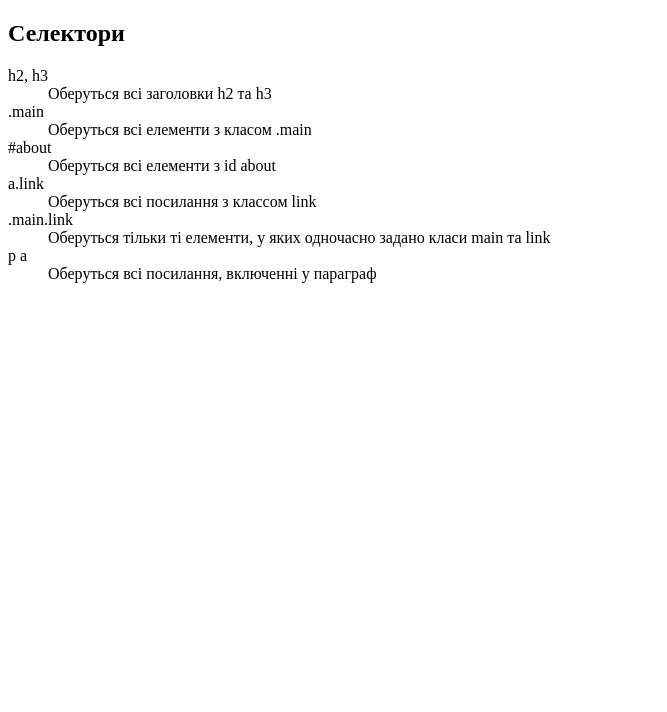
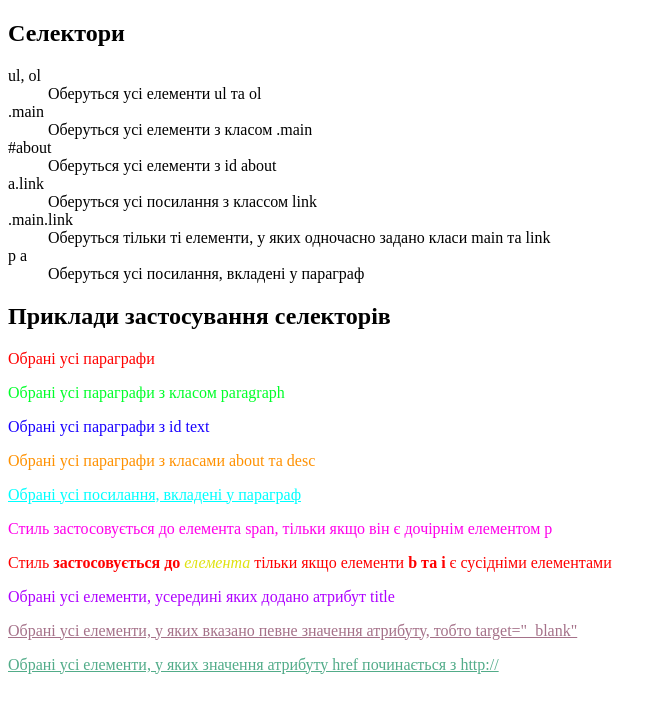
Before and after one commit to sotnykov/homework5, a plain HTML site: page index.html in a window 1280 px wide. Shown: the whole page, without its empty margins (0-667 px from the left). Drawn offline with Linux system fonts and the light colour scheme.

Commit message:
added examples of selectors in index and styles in css

```diff
--- a/css/stylesheet.css
+++ b/css/stylesheet.css
@@ -0,0 +1,39 @@
+p {
+  color: #ff0000;
+}
+
+.paragraph {
+  color: #00ff2a;
+}
+
+#text {
+  color: #1900ff;
+}
+
+.about.desc {
+  color: #ff9100;
+}
+
+p a {
+  color: #00ffff;
+}
+
+p>span {
+  color: #ff00ea;
+}
+
+b+i {
+  color: #dfe20f;
+}
+
+[title] {
+  color: #ae00ff;
+}
+
+[target="_blank"] {
+  color: #a57189;
+}
+
+a[href^="http://"] {
+  color: #52ac89;
+}
--- a/index.html
+++ b/index.html
@@ -1,29 +1,32 @@
 <!DOCTYPE html>
 <html lang="en">
+
 <head>
   <meta charset="UTF-8">
   <meta http-equiv="X-UA-Compatible" content="IE=edge">
   <meta name="viewport" content="width=device-width, initial-scale=1.0">
   <title>Selectors</title>
+  <link rel="stylesheet" href="css/stylesheet.css" type="text/css">
 </head>
+
 <body>
   <h2>Селектори</h2>
   <dl>
-    <dt>h2, h3</dt>
+    <dt>ul, ol</dt>
     <dd>
-      Оберуться всі заголовки h2 та h3
+      Оберуться усі елементи ul та ol
     </dd>
     <dt>.main</dt>
     <dd>
-      Оберуться всі елементи з класом .main
+      Оберуться усі елементи з класом .main
     </dd>
     <dt>#about</dt>
     <dd>
-      Оберуться всі елементи з id about
+      Оберуться усі елементи з id about
     </dd>
     <dt>a.link</dt>
     <dd>
-      Оберуться всі посилання з классом link
+      Оберуться усі посилання з классом link
     </dd>
     <dt>.main.link</dt>
     <dd>
@@ -31,8 +34,27 @@
     </dd>
     <dt>p a</dt>
     <dd>
-      Оберуться всі посилання, включенні у параграф
+      Оберуться усі посилання, вкладені у параграф
     </dd>
   </dl>
+  <h2>Приклади застосування селекторів</h2>
+  <p>Обрані усі параграфи</p>
+  <p class="paragraph">Обрані усі параграфи з класом paragraph</p>
+  <p id="text">Обрані усі параграфи з id text</p>
+  <p class="about desc">Обрані усі параграфи з класами about та desc</p>
+  <p><a href="#">Обрані усі посилання, вкладені у параграф</a></p>
+  <p><span>Стиль застосовується до елемента span, тільки якщо він є дочірнім елементом p</span></p>
+  <p>Стиль <b>застосовується до </b><i>елемента</i> тільки якщо елементи <b>b та i</b> є сусідніми елементами
+  </p>
+  <p title="Attribute usage">
+    Обрані усі елементи, усередині яких додано атрибут title
+  </p>
+  <p>
+    <a href="#" target="_blank">Обрані усі елементи, у яких вказано певне значення атрибуту, тобто target="_blank"</a>
+  </p>
+  <p>
+    <a href="http://google.com">Обрані усі елементи, у яких значення атрибуту href починається з http://</a>
+  </p>
 </body>
+
 </html>
```
